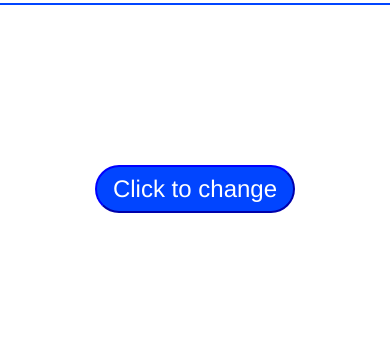
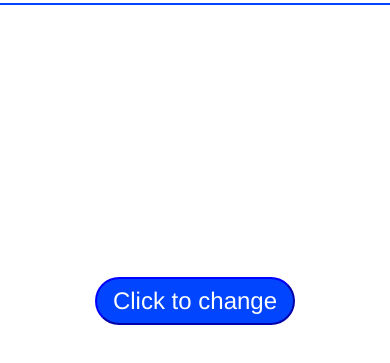
Before and after one commit to aravinth1232/Color-flipper, a plain HTML site: page index.html in a window 390 px wide. Shown: the part 97-460 px from the top of the page. Drawn offline with Linux system fonts and the light colour scheme.

Commit message:
Update style.css

```diff
--- a/style.css
+++ b/style.css
@@ -130,7 +130,7 @@ button:active{
     display: flex;
     flex-wrap: wrap;
     margin: 15rem 1rem 1rem 1rem;
-    margin: 10em 1em 1em 1em;
+    margin: 17em 1em 1em 1em;
 
 }
 
```
